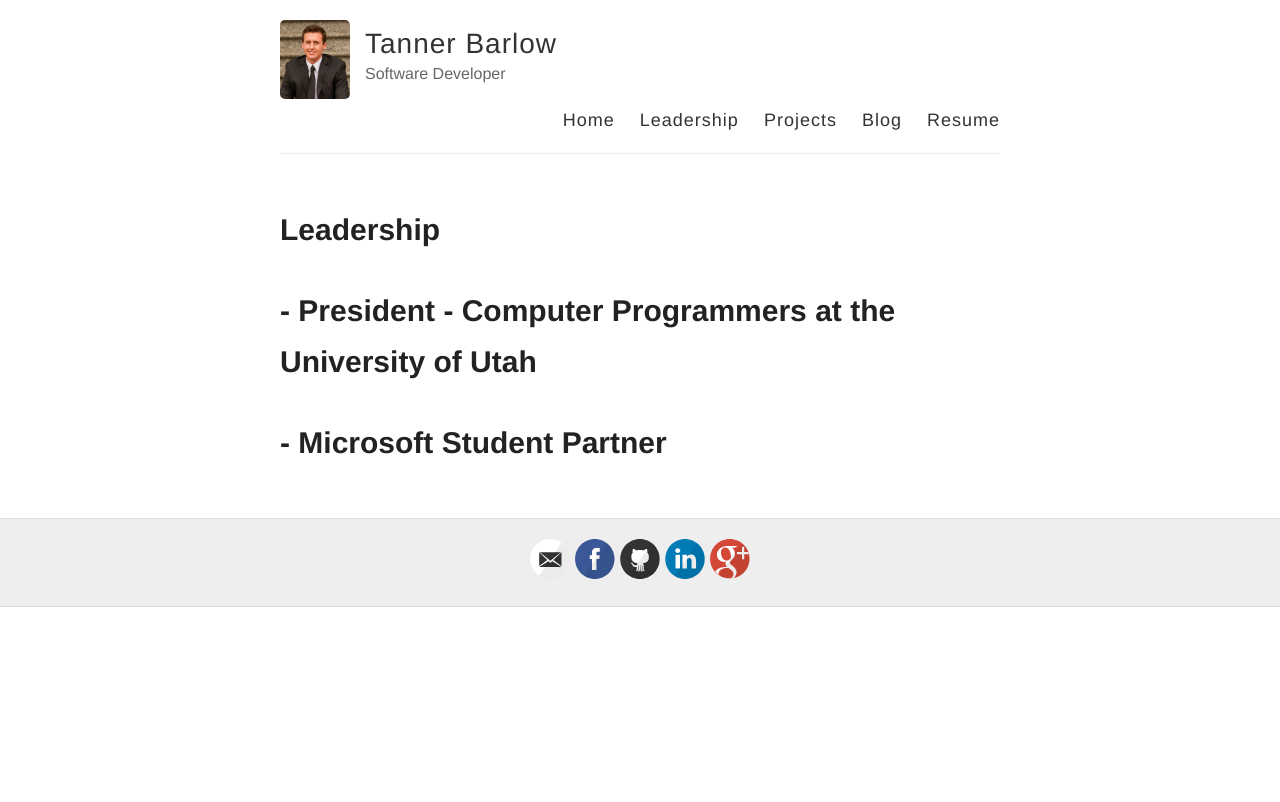
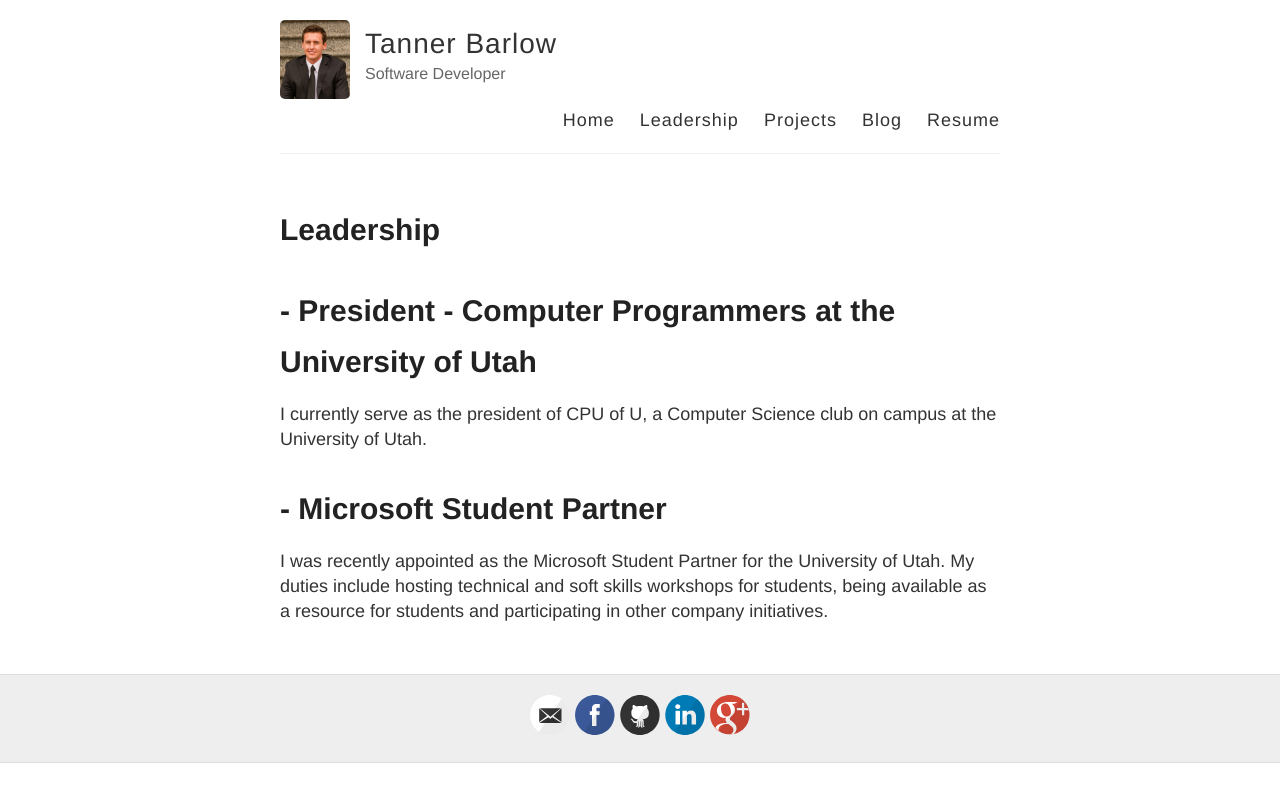
Before and after one commit to tbarlow12/tbarlow12.github.io, a Jekyll site: the page built from leadership.md, in a window 1280 px wide. Shown: the top 802 px of the page. Built offline with Jekyll 4.4.1, drawn with Linux system fonts in a browser that asks for light colours; Markdown is read by kramdown in place of the engine named in the settings.

Commit message:
Leadership summary

```diff
--- a/leadership.md
+++ b/leadership.md
@@ -4,4 +4,6 @@ title: Leadership
 permalink: /leadership/
 ---
 # - [President - Computer Programmers at the University of Utah](http://www.cpuofu.com/Tanner/)
+  I currently serve as the president of CPU of U, a Computer Science club on campus at the University of Utah.
 # - [Microsoft Student Partner](https://www.facebook.com/groups/UtesMSP/)
+  I was recently appointed as the Microsoft Student Partner for the University of Utah. My duties include hosting technical and soft skills workshops for students, being available as a resource for students and participating in other company initiatives.
```
